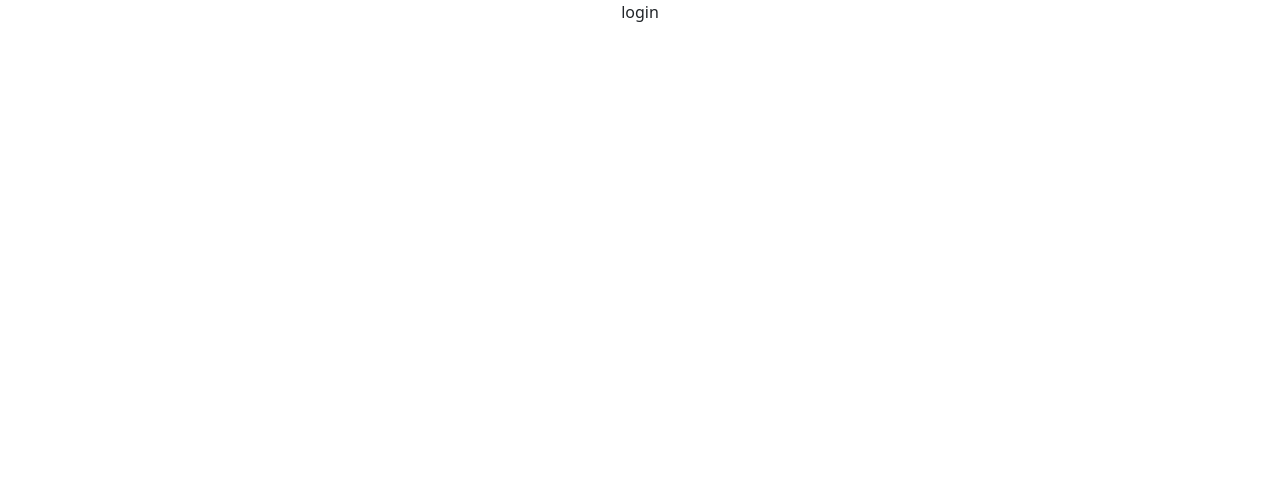
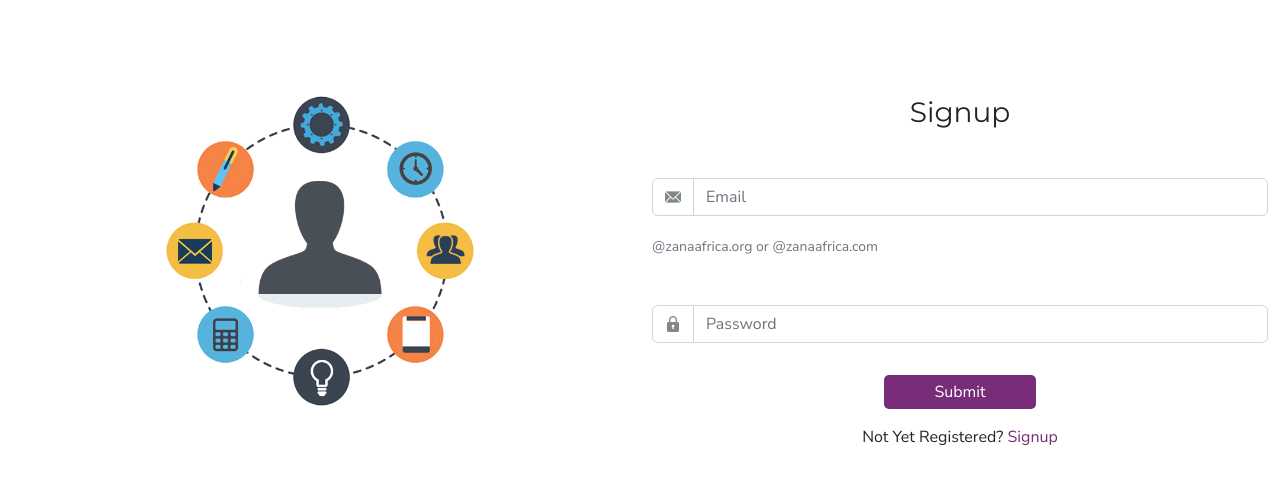
Before and after one commit to GeoffreyGichaga/ZanBase, a React (Create React App) app in the folder client/: page /login in a window 1280 px wide. Shown: the top 484 px of the page. Built offline with nearby package versions, Linux system fonts and the light colour scheme.

Commit message:
add dashboard page

```diff
--- a/client/src/App.js
+++ b/client/src/App.js
@@ -6,6 +6,7 @@ import Onboarding from './Pages/onboarding';
 import Login from './Pages/login'
 import Signup from './Pages/signup'
 import Cookies from './Pages/cookiesinfo'
+import Dashboard from './Pages/Dashboard';
 
 
 
@@ -17,6 +18,8 @@ function App() {
         <Route path='/login' element={<Login/>}/>
         <Route path='/signup' element={<Signup/>}/>
         <Route path='/cookies' element={<Cookies/>}/>
+        <Route path='/dashboard' element={<Dashboard/>}/>
+
 
       </Routes>
 
--- /dev/null
+++ b/client/src/Pages/Dashboard.js
@@ -0,0 +1,31 @@
+import React from 'react'
+import Container from 'react-bootstrap/Container'
+import Row from 'react-bootstrap/Row'
+import Col from 'react-bootstrap/Col'
+import '../Styling/dashboard.css'
+
+
+const Dashboard = () => {
+  return (
+    <>
+    <Container fluid className='d-flex justify-content-start'>
+        <Row className='sidepanel'>
+            <Col>
+                Hello
+            </Col>
+        </Row>
+
+
+        <Row className='ms-5'>
+            <Col>
+                Hello
+            </Col>
+
+            </Row>
+
+    </Container>
+    </>
+  )
+}
+
+export default Dashboard
--- a/client/src/Pages/login.js
+++ b/client/src/Pages/login.js
@@ -1,9 +1,114 @@
 import React from 'react'
+import Container from 'react-bootstrap/Container'
+import Row from 'react-bootstrap/Row'
+import Col from 'react-bootstrap/Col'
+import circlemgt from '../Assets/circlemgt.png'
+import '../Styling/signup.css'
 
-const login = () => {
+import Button from 'react-bootstrap/Button';
+import Form from 'react-bootstrap/Form';
+import InputGroup from 'react-bootstrap/InputGroup';
+import email from '../Assets/email.png'
+import padlock from '../Assets/padlock.png'
+import { useNavigate } from 'react-router-dom'
+
+const Login = () => {
+  const navigate = useNavigate()
+
+
   return (
-    <div>login</div>
+    <>
+    <Container fluid className='mt-5'>
+      <Row className='mt-5'>
+        <Col sm={12} md={6} lg={6} className='mt-5'>
+          <img className='w-50' src={circlemgt} alt='team'/>
+        </Col>
+
+
+
+
+      {/* Signup Form  */}
+        <Col sm={12} md={6} lg={6} className='mt-5'>
+          <h3 className='signup-title'>Signup</h3>
+          <Form>
+
+
+
+
+
+            <Row className="mb-3 mt-5">
+              <InputGroup as={Col} className=" mb-3">
+                  <InputGroup.Text id="emailinput">
+                    <img className='inputlogo' src={email} alt={"userimg"}/>
+                  </InputGroup.Text>
+
+                <Form.Control
+                  className='inputspace'
+                  placeholder="Email"
+                  aria-label="Email"
+                  aria-describedby="emailinput"
+                  type='email'
+                />
+              </InputGroup>
+
+
+
+              <Form.Text muted className='orgtext d-flex justify-content-start'>
+                @zanaafrica.org or @zanaafrica.com
+              </Form.Text>
+
+
+
+
+            </Row>
+
+
+
+            <Row className="mb-3 mt-5">
+              <InputGroup as={Col} className=" mb-3">
+                  <InputGroup.Text id="passwordinput">
+                    <img className='inputlogo' src={padlock} alt={"userimg"}/>
+                  </InputGroup.Text>
+
+                <Form.Control
+                  className='inputspace'
+                  placeholder="Password"
+                  aria-label="Password"
+                  aria-describedby="passwordinput"
+                  type='password'
+                />
+              </InputGroup>
+
+
+
+
+
+            </Row>
+
+
+
+
+
+
+              <Button onClick={()=>navigate('/dashboard')} id='submitbtn' variant="primary" type="submit">
+                Submit
+              </Button>
+
+              <div className='mt-3'>
+                <p className='logintext'>Not Yet Registered? <a className='alink' href='/signup'>Signup</a></p>
+              </div>
+          </Form>
+
+
+
+
+        </Col>
+      </Row>
+
+
+    </Container>
+    </>
   )
 }
 
-export default login
+export default Login;
--- /dev/null
+++ b/client/src/Styling/dashboard.css
@@ -0,0 +1,16 @@
+@import url('https://fonts.googleapis.com/css2?family=Nunito+Sans&display=swap');
+@import url('https://fonts.googleapis.com/css2?family=Montserrat&display=swap');
+/*     font-family: 'Nunito Sans', sans-serif;
+    font-family: 'Montserrat', sans-serif;
+
+ */
+
+
+
+
+.sidepanel{
+    background-color: #4B214B;
+    width: 17%;
+    height: 100vh;
+    border-radius: 0px 5px 5px 0px;
+}
--- a/client/src/Styling/signup.css
+++ b/client/src/Styling/signup.css
@@ -44,6 +44,10 @@
     font-family: 'Nunito Sans', sans-serif;
     color: #792d78;
     text-decoration: none;
+}
+
+.alink:hover{
+    color: #FF4397;
 
 
 }
```
